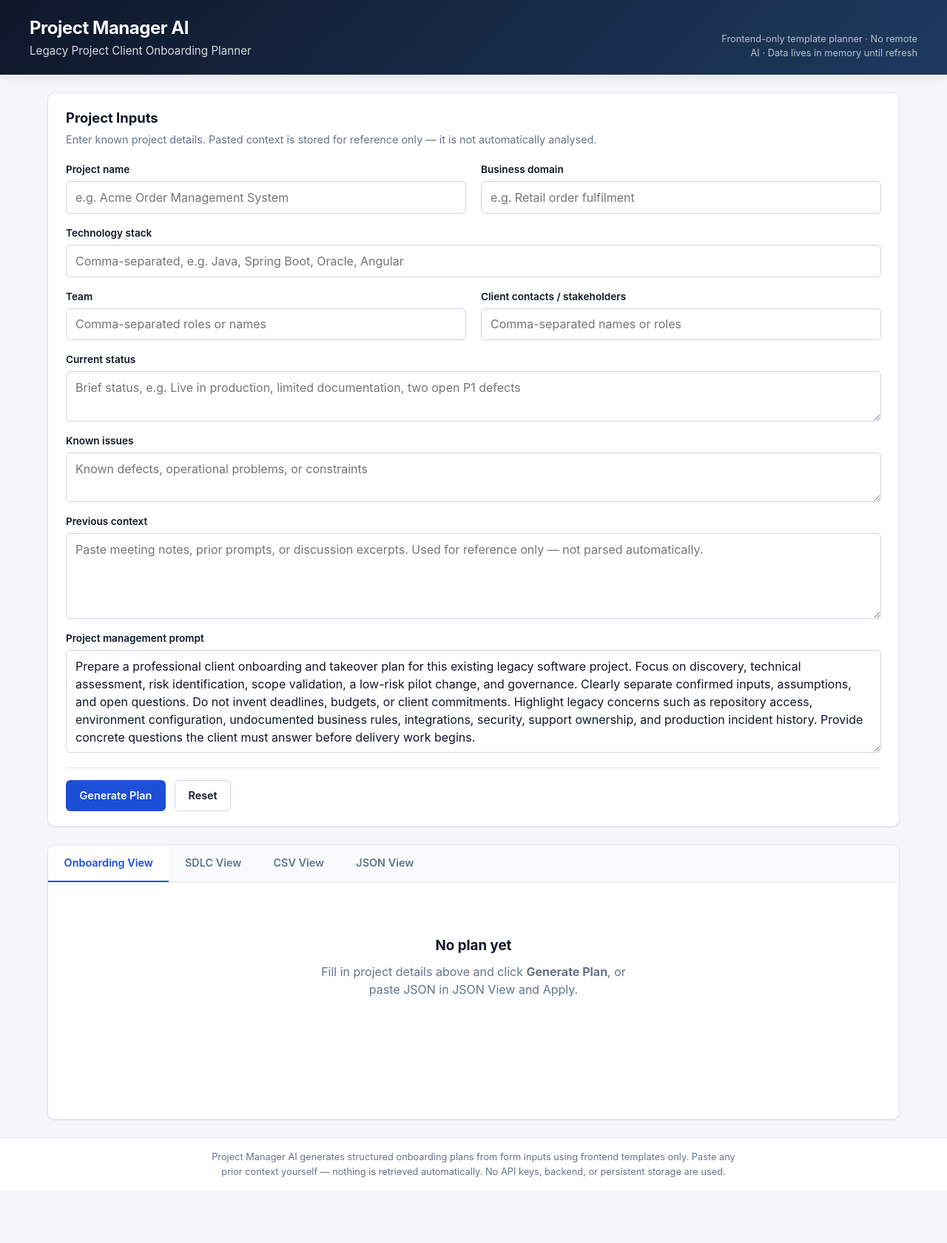
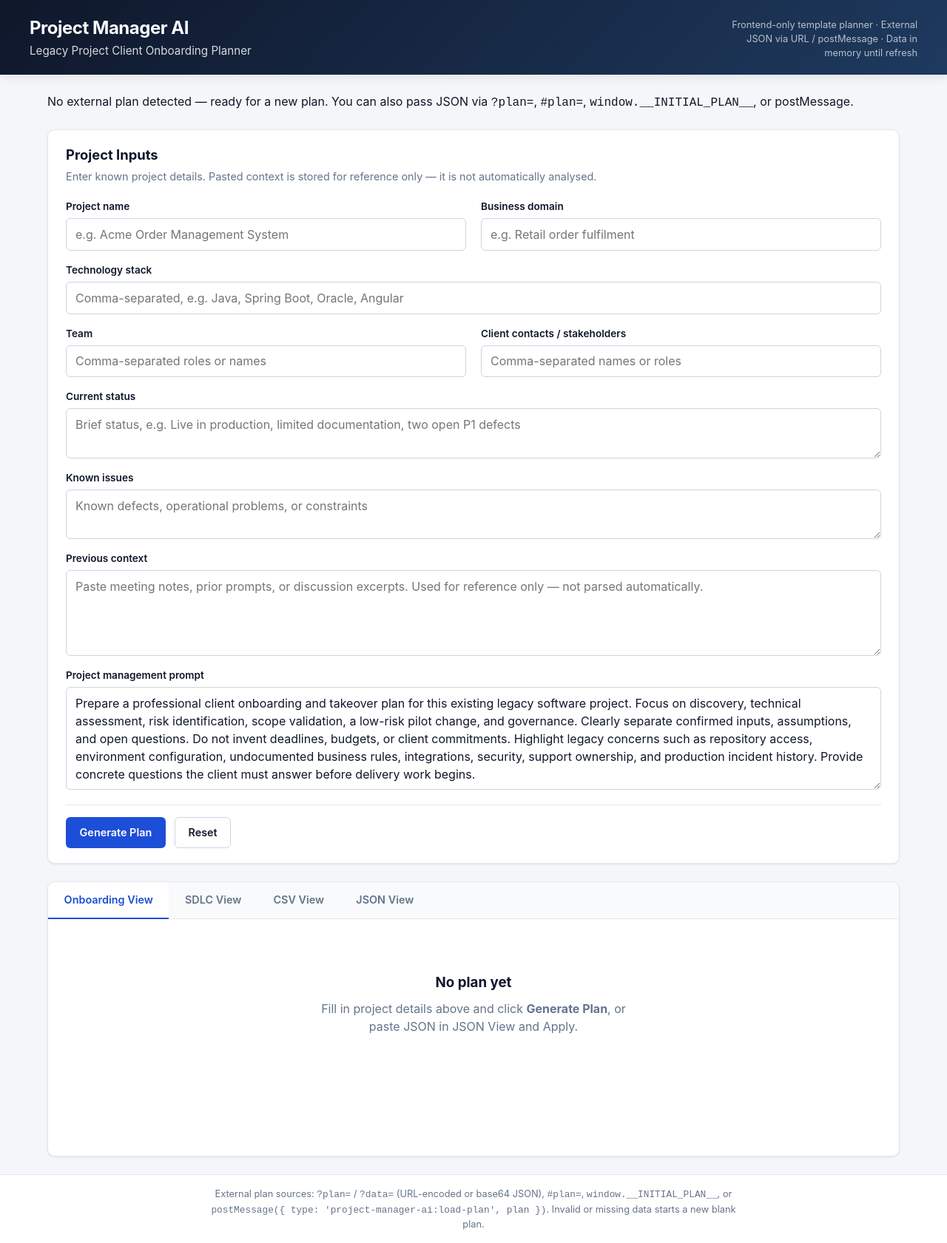
Before and after one commit to allanvarghese567-lab/project-manager-ai, a React (Vite) app: page / in a window 1280 px wide. Shown: the whole page at 74% size. Before the commit the page ends 1610 px from the top, so only its background shows below. Built offline with nearby package versions, Linux system fonts and the light colour scheme.

Commit message:
Load external plan on boot + listen for postMessage; auto-apply to form and views

```diff
--- a/src/App.tsx
+++ b/src/App.tsx
@@ -1,4 +1,4 @@
-import { useCallback, useState } from 'react';
+import { useCallback, useEffect, useState } from 'react';
 import { ProjectForm } from './components/ProjectForm';
 import { PlanView } from './components/PlanView';
 import { JsonView } from './components/JsonView';
@@ -6,6 +6,12 @@ import { SdlcView } from './components/SdlcView';
 import { CsvView } from './components/CsvView';
 import { EMPTY_FORM, type FormState, type OnboardingPlan } from './types/plan';
 import { generateOnboardingPlan } from './utils/generatePlan';
+import {
+  loadExternalPlanOnBoot,
+  parseIncomingMessage,
+  planToForm,
+  type ExternalSource,
+} from './utils/loadExternalPlan';
 import './App.css';
 
 type Tab = 'ui' | 'sdlc' | 'json' | 'csv';
@@ -15,6 +21,61 @@ function App() {
   const [plan, setPlan] = useState<OnboardingPlan | null>(null);
   const [tab, setTab] = useState<Tab>('ui');
   const [isGenerating, setIsGenerating] = useState(false);
+  const [bootSource, setBootSource] = useState<ExternalSource>('none');
+  const [bootError, setBootError] = useState<string | null>(null);
+  const [externalNotice, setExternalNotice] = useState<string | null>(null);
+
+  // Boot: load from URL / hash / window.__INITIAL_PLAN__ once
+  useEffect(() => {
+    const result = loadExternalPlanOnBoot();
+    setBootSource(result.source);
+    if (result.error) {
+      setBootError(result.error);
+      return;
+    }
+    if (result.plan && result.form) {
+      setPlan(result.plan);
+      setForm(result.form);
+      setTab('ui');
+      setExternalNotice(`Plan loaded from external source (${result.source}).`);
+      const t = window.setTimeout(() => setExternalNotice(null), 4000);
+      return () => window.clearTimeout(t);
+    }
+  }, []);
+
+  // Runtime: parent iframe / host can postMessage a plan
+  useEffect(() => {
+    const onMessage = (event: MessageEvent) => {
+      const parsed = parseIncomingMessage(event.data);
+      if (parsed.action === null) return;
+
+      if (parsed.action === 'clear') {
+        setForm(EMPTY_FORM);
+        setPlan(null);
+        setTab('ui');
+        setExternalNotice('Plan cleared by external message.');
+        window.setTimeout(() => setExternalNotice(null), 3000);
+        return;
+      }
+
+      if (parsed.error) {
+        setBootError(parsed.error);
+        return;
+      }
+
+      if (parsed.plan) {
+        setPlan(parsed.plan);
+        setForm(planToForm(parsed.plan));
+        setTab('ui');
+        setBootError(null);
+        setExternalNotice('Plan loaded from postMessage.');
+        window.setTimeout(() => setExternalNotice(null), 3000);
+      }
+    };
+
+    window.addEventListener('message', onMessage);
+    return () => window.removeEventListener('message', onMessage);
+  }, []);
 
   const handleGenerate = useCallback(() => {
     setIsGenerating(true);
@@ -39,6 +100,7 @@ function App() {
     setForm(EMPTY_FORM);
     setPlan(null);
     setTab('ui');
+    setBootError(null);
   }, [form, plan]);
 
   const handleValidPlan = useCallback((next: OnboardingPlan) => {
@@ -62,12 +124,29 @@ function App() {
             <p className="subtitle">Legacy Project Client Onboarding Planner</p>
           </div>
           <p className="header-note">
-            Frontend-only template planner · No remote AI · Data lives in memory until refresh
+            Frontend-only template planner · External JSON via URL / postMessage · Data in memory until refresh
           </p>
         </div>
       </header>
 
       <main className="app-main">
+        {externalNotice && (
+          <div className="banner banner-success" role="status">
+            {externalNotice}
+          </div>
+        )}
+        {bootError && (
+          <div className="banner banner-error" role="alert">
+            {bootError} Starting with a blank plan.
+          </div>
+        )}
+        {bootSource === 'none' && !plan && !bootError && (
+          <div className="banner banner-info" role="status">
+            No external plan detected — ready for a new plan. You can also pass JSON via{' '}
+            <code>?plan=</code>, <code>#plan=</code>, <code>window.__INITIAL_PLAN__</code>, or postMessage.
+          </div>
+        )}
+
         <ProjectForm
           form={form}
           onChange={setForm}
@@ -130,9 +209,10 @@ function App() {
 
       <footer className="app-footer">
         <p>
-          Project Manager AI generates structured onboarding plans from form inputs using frontend templates only.
-          Paste any prior context yourself — nothing is retrieved automatically. No API keys, backend, or persistent
-          storage are used.
+          External plan sources: <code>?plan=</code> / <code>?data=</code> (URL-encoded or base64 JSON),{' '}
+          <code>#plan=</code>, <code>window.__INITIAL_PLAN__</code>, or{' '}
+          <code>postMessage({'{'} type: 'project-manager-ai:load-plan', plan {'}'})</code>. Invalid or missing data
+          starts a new blank plan.
         </p>
       </footer>
     </div>
```
